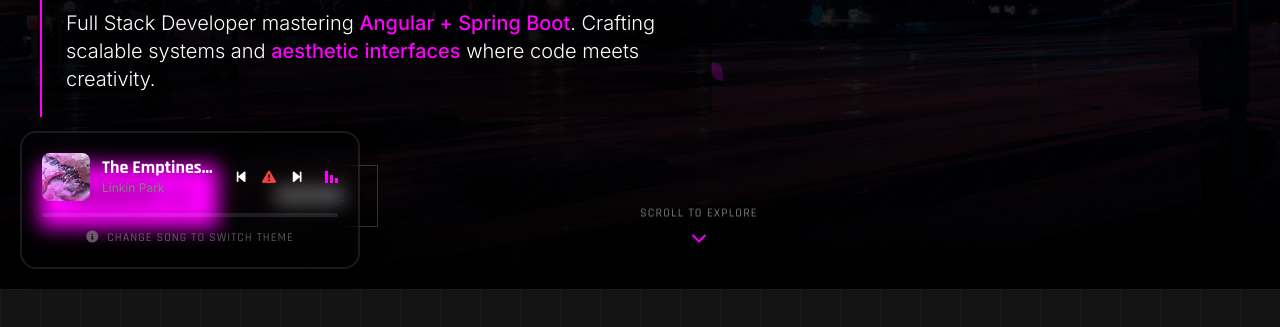
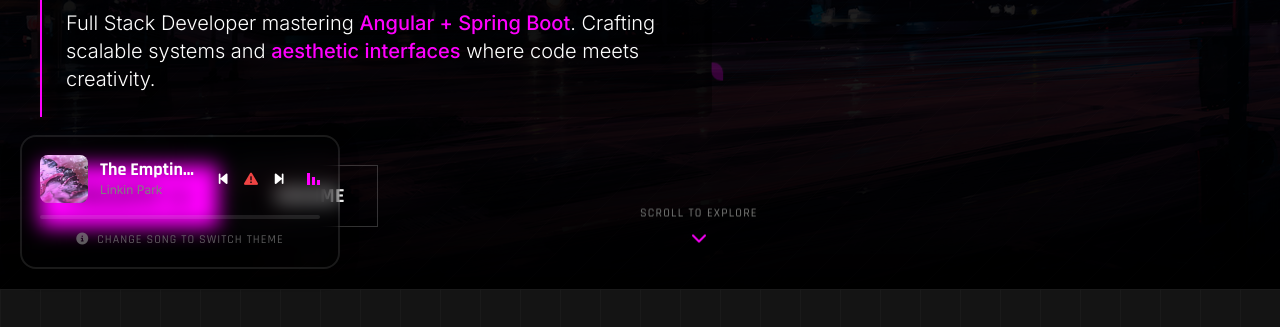
Before and after one commit to ensinho/enzoesmeraldo, a plain HTML site: page index.html in a window 1280 px wide. Shown: the part 511-838 px from the top of the page. Drawn offline with nearby package versions, Linux system fonts and the light colour scheme; animation ran at ten frames a second.

Commit message:
style: music card

```diff
--- a/styles.css
+++ b/styles.css
@@ -179,14 +179,14 @@ body:hover .cursor-ring {
     -webkit-backdrop-filter: blur(10px);
     border: 2px solid rgba(255, 255, 255, 0.1);
     border-radius: 16px;
-    padding: 20px;
+    padding: 18px;
     display: flex;
     flex-direction: column;
     gap: 8px;
     z-index: 9998;
     box-shadow: 0 4px 20px rgba(0, 0, 0, 0.2);
     transition: all 1s cubic-bezier(0.175, 0.885, 0.32, 1.275);
-    width: 340px;
+    width: 320px;
     transform: translateY(0) scale(1);
     opacity: 1;
 
```
